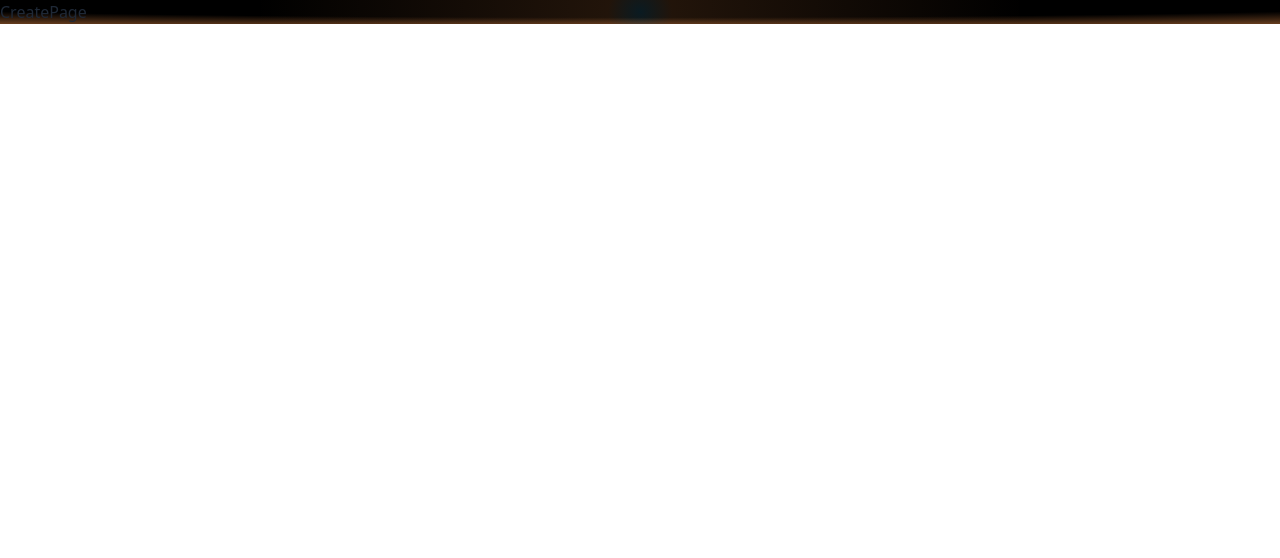
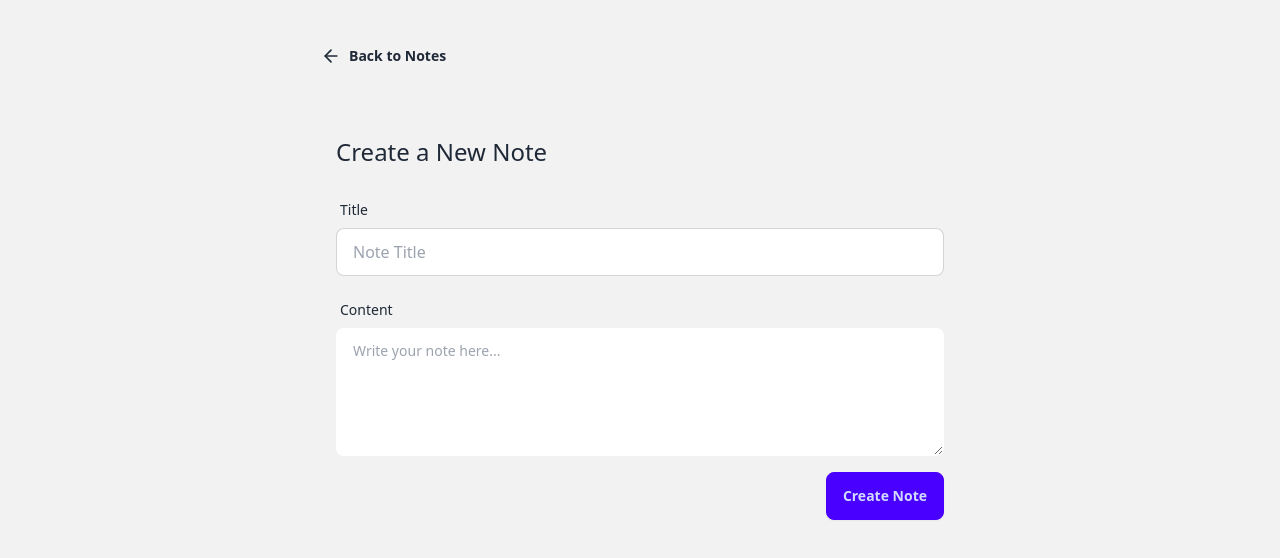
Before and after one commit to Sam-xiexielaoshi/Inquill, a React (Vite) app in the folder frontend/: page /create in a window 1280 px wide. Shown: the top 558 px of the page. Built offline with nearby package versions, Linux system fonts and the light colour scheme.

Commit message:
continuation of handlesubmit function and ui developed

```diff
--- a/frontend/src/pages/CreatePage.jsx
+++ b/frontend/src/pages/CreatePage.jsx
@@ -1,11 +1,88 @@
 import React, { useState } from "react";
-
+import { Link, Navigate } from "react-router";
+import { ArrowLeftIcon } from "lucide-react";
+import axios from "axios";
+import { toast } from "react-hot-toast";
+// This component allows users to create a new note with a title and content.
+// It includes form validation to ensure that both fields are filled out before submission.
 const CreatePage = () => {
   const [title, setTitle] = useState("");
   const [content, setContent] = useState("");
   const [loading, setLoading] = useState(false);
-  const handleSubmit = () => {};
-  return <div>CreatePage</div>;
+  const handleSubmit = async (e) => {
+    e.preventDefault();
+    if (!title.trim() || !content.trim()) {
+      toast.error("Fields cannot be empty");
+      return;
+    }
+    if (title.length < 3 || content.length < 5) {
+      toast.error(
+        "Title must be at least 3 characters and content at least 5 characters"
+      );
+      return;
+    }
+    setLoading(true);
+    try {
+      await axios.post("http://localhost:3000/api/notes", { title, content });
+      toast.success("Note created successfully");
+      Navigate
+    } catch (error) {
+console.log(error)
+    }
+  };
+  return (
+    <div className="min-h-screen bg-base-200">
+      <div className="container mx-auto px-4 py-8">
+        <div className="max-w-2xl mx-auto ">
+          <Link to={"/"} className="btn btn-ghost mb-6">
+            <ArrowLeftIcon className="size-5" />
+            Back to Notes
+          </Link>
+
+          <div className="card bg-base-200">
+            <div className="card-body">
+              <h2 className="card title text-2xl mb-4">Create a New Note</h2>
+              <form onSubmit={handleSubmit}>
+                <div className="form-control mb-4">
+                  <label className="label">
+                    <span className="label-text">Title</span>
+                  </label>
+                  <input
+                    type="text"
+                    placeholder="Note Title"
+                    className="input input-bordered"
+                    value={title}
+                    onChange={(e) => setTitle(e.target.value)}
+                  />
+                </div>
+                <div className="form-control mb-4">
+                  <label className="label">
+                    <span className="label-text">Content</span>
+                  </label>
+                  <textarea
+                    placeholder="Write your note here..."
+                    className="textarea extarea-bordered h-32"
+                    value={content}
+                    onChange={(e) => setContent(e.target.value)}
+                  />
+                </div>
+
+                <div className="card-actions justify-end">
+                  <button
+                    type="submit"
+                    className="btn btn-primary"
+                    disabled={loading}
+                  >
+                    {loading ? "Creating..." : "Create Note"}
+                  </button>
+                </div>
+              </form>
+            </div>
+          </div>
+        </div>
+      </div>
+    </div>
+  );
 };
 
 export default CreatePage;
```
